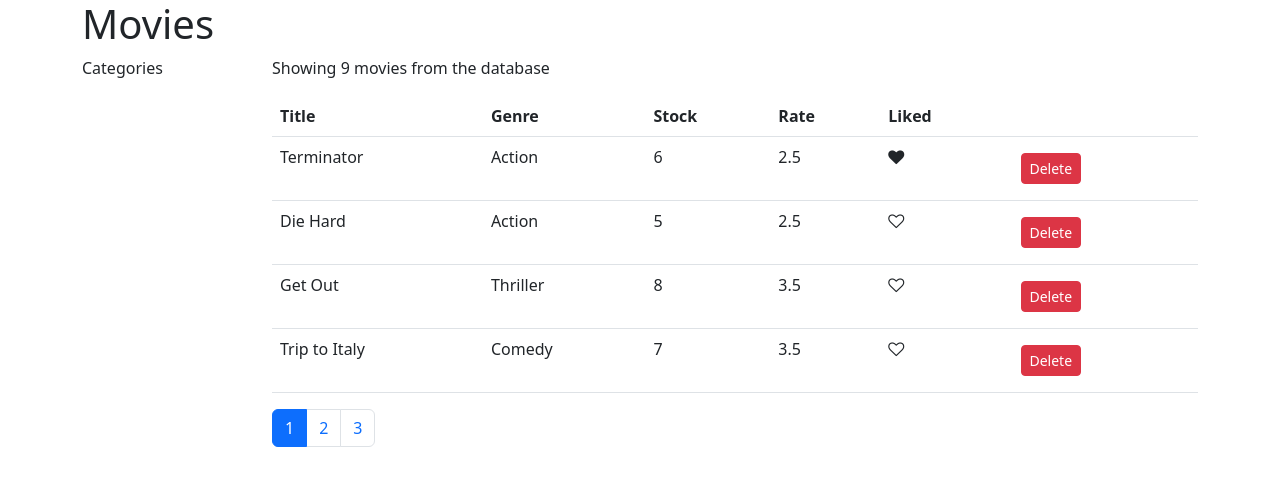
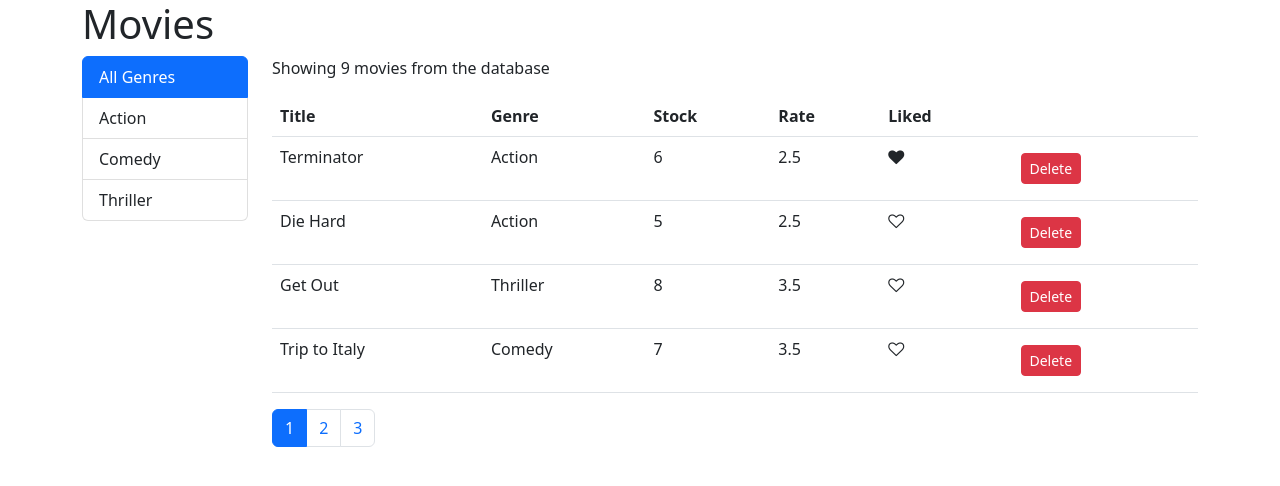
Before and after one commit to chrisvasqm/react-vidly, a React (Create React App) app: page / in a window 1280 px wide. Shown: the top 486 px of the page. Built offline with nearby package versions, Linux system fonts and the light colour scheme.

Commit message:
Add filtering by genre

```diff
--- /dev/null
+++ b/src/components/GenresListGroup.jsx
@@ -0,0 +1,17 @@
+const GenresListGroup = ({ genres, selectedGenre, onSelectGenre }) => {
+  return (
+    <ul className='list-group'>
+      {genres.map(genre => (
+        <li
+          key={genre._id}
+          className={genre.name === selectedGenre ? 'list-group-item active' : 'list-group-item'}
+          onClick={() => onSelectGenre(genre)}
+        >
+          {genre.name}
+        </li>
+      ))}
+    </ul>
+  );
+};
+
+export default GenresListGroup;
--- a/src/components/movies.jsx
+++ b/src/components/movies.jsx
@@ -3,12 +3,15 @@ import { getMovies } from '../services/fakeMovieService.js';
 import Like from './common/Like';
 import Pagination from './common/Pagination';
 import paginate from '../utils/paginate.js';
+import GenresListGroup from './GenresListGroup.jsx';
+import { getGenres } from '../services/fakeGenreService.js';
 
 class Movies extends Component {
   state = {
     movies: getMovies(),
     currentPage: 1,
-    pageSize: 4
+    pageSize: 4,
+    selectedGenre: 'All Genres'
   };
 
   render() {
@@ -22,17 +25,25 @@ class Movies extends Component {
   }
 
   renderMovies() {
-    const { movies: allMovies, pageSize, currentPage } = this.state;
-    const count = this.state.movies.length;
+    const { movies: allMovies, pageSize, currentPage, selectedGenre } = this.state;
+    const count = allMovies.length;
     const hasNoMovies = count === 0;
     if (hasNoMovies) return <p>There are no movies in the database</p>;
 
-    const movies = paginate(allMovies, currentPage, pageSize);
+    let movies = paginate(allMovies, currentPage, pageSize);
+
+    if (selectedGenre !== 'All Genres') movies = movies.filter(m => m.genre.name === selectedGenre);
 
     return (
       <React.Fragment>
         <div className='row'>
-          <div className='col-2'>Categories</div>
+          <div className='col-2'>
+            <GenresListGroup
+              genres={[{ _id: '', name: 'All Genres' }, ...getGenres()]}
+              selectedGenre={selectedGenre}
+              onSelectGenre={genre => this.setState({ selectedGenre: genre.name })}
+            />
+          </div>
           <div className='col'>
             <p>Showing {count} movies from the database</p>
 
```
